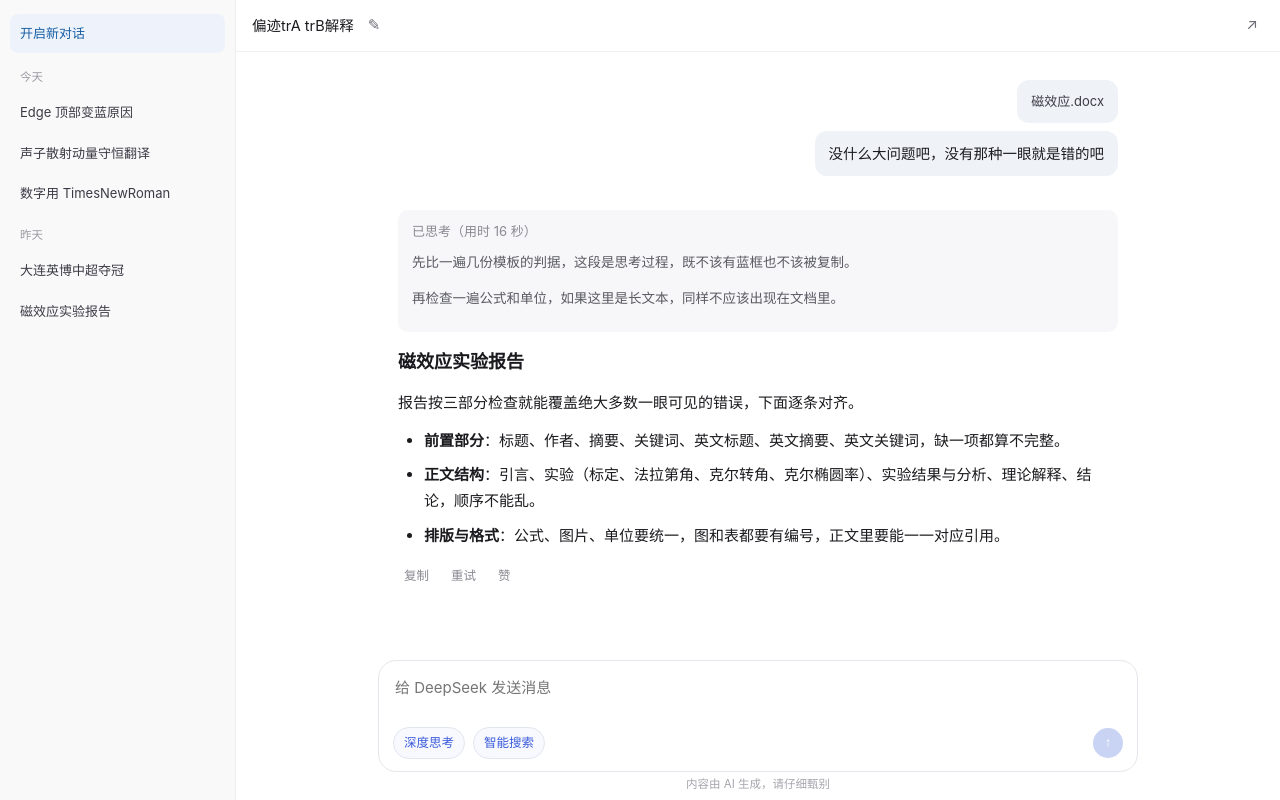
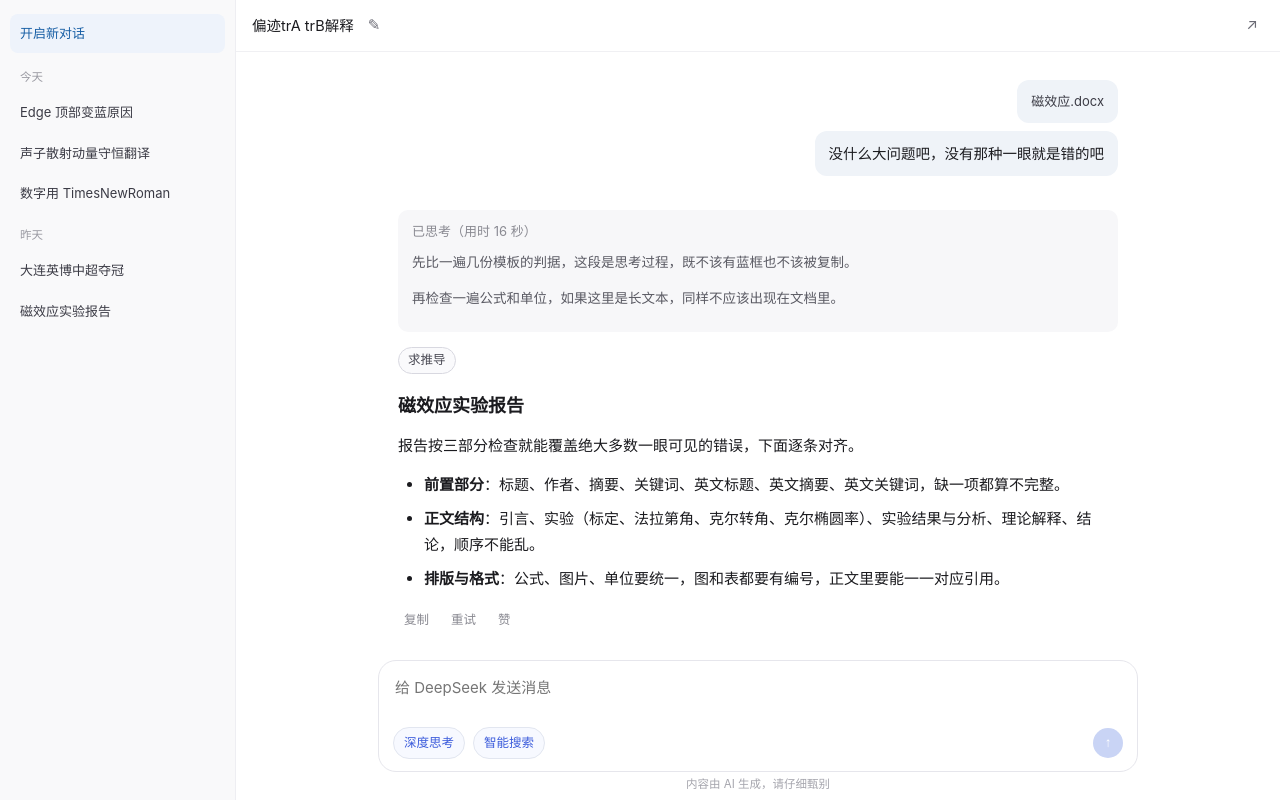
Before and after one commit to xuanyuan121/paste2doc, a plain HTML site: page demo.html in a window 1280 px wide. Drawn offline with Linux system fonts and the light colour scheme.

Commit message:
pages: demo.html

```diff
--- a/demo.html
+++ b/demo.html
@@ -91,6 +91,12 @@
   .a5d8 { position: relative; }
   .e167de1c { margin: 0 0 14px; background: #f7f7f9; border-radius: 10px; padding: 10px 14px; }
   .h1x { color: #8a8a92; font-size: 13px; cursor: pointer; }
+  /* 回答开头那个标签胶囊（真实 DeepSeek 上就是「求推导」那一小块） */
+  .tagchip {
+    display: inline-block; margin: 0 0 10px; padding: 3px 9px;
+    font-size: 12.5px; line-height: 1.5; color: #4b4b55;
+    border: 1px solid #d8d8e0; border-radius: 999px; background: #fafafc;
+  }
   .ds-think-content { margin-top: 8px; color: #5a5a63; font-size: 13.5px; }
   .ds-think-content p { margin: 0 0 8px; }
 
@@ -150,6 +156,7 @@
     </div>
 
     <div class="markdown ds-markdown">
+      <span class="tagchip">求推导</span>
       <h3>磁效应实验报告</h3>
       <p>报告按三部分检查就能覆盖绝大多数一眼可见的错误，下面逐条对齐。</p>
       <ul>
```
